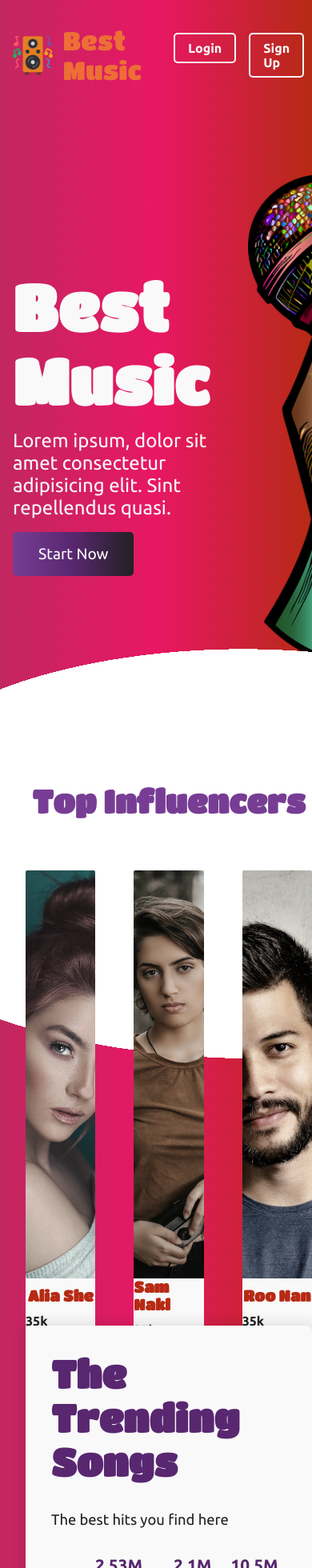
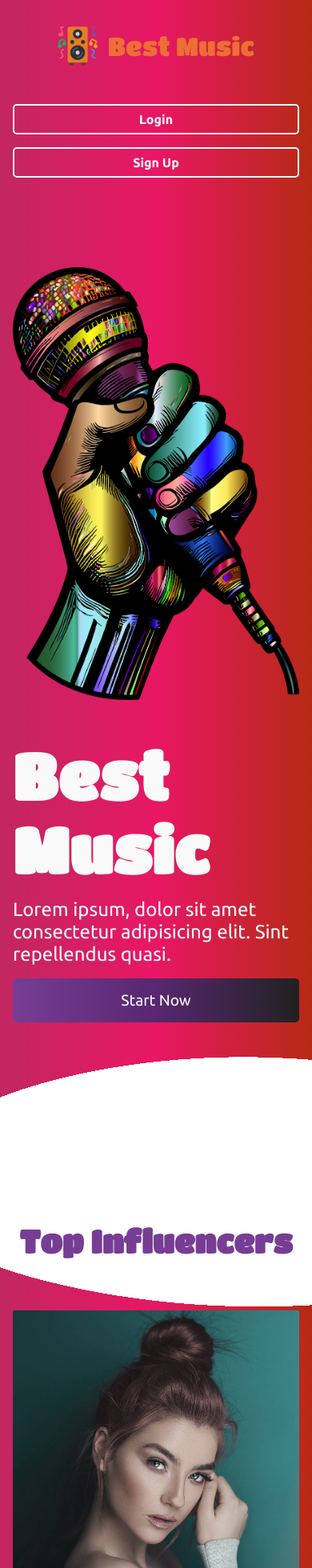
Before and after one commit to adrjmiranda/best-music, a React (Vite) app: page / in a window 390 px wide. Shown: the top 1960 px of the page at 80% size. Built offline with nearby package versions, Linux system fonts and the light colour scheme.

Commit message:
chore: added responsiveness for smaller screens

```diff
--- a/src/components/about/style.module.scss
+++ b/src/components/about/style.module.scss
@@ -9,5 +9,22 @@
 		$rust_red
 	);
 	padding: 450px 0;
-	margin-top: 300px;
+	margin-top: 450px;
+
+	.content {
+		position: absolute;
+		display: flex;
+		flex-direction: column;
+		align-items: center;
+		gap: 5rem;
+	}
+
+	@media screen and (max-width: 1080px) {
+		padding: 0;
+		margin-top: 100px;
+
+		.content {
+			position: relative;
+		}
+	}
 }
--- a/src/components/button/style.module.scss
+++ b/src/components/button/style.module.scss
@@ -16,9 +16,8 @@
 	max-width: fit-content;
 	border-radius: $br_medium;
 	transition: $tr_medium;
-}
 
-.button:hover {
+	&:hover {
 		background-image: linear-gradient(
 			to left,
 			$plum_purple,
@@ -26,3 +25,9 @@
 			$midnight_black
 		);
 	}
+
+	@media screen and (max-width: 1080px) {
+		width: 100%;
+		max-width: none;
+	}
+}
--- a/src/components/footer/style.module.scss
+++ b/src/components/footer/style.module.scss
@@ -1,7 +1,7 @@
 @import '../../sass/base.scss';
 
 .footer {
-	margin-top: 350px;
+	margin-top: 200px;
 	background-image: linear-gradient(
 		to right,
 		$deep_purple,
@@ -28,6 +28,16 @@
 		p {
 			color: $snow_white;
 			font-weight: $fw_small;
+			text-align: center;
+		}
+	}
+
+	@media screen and (max-width: 576px) {
+		.content {
+			.download {
+				width: 100%;
+				flex-direction: column;
+			}
 		}
 	}
 }
--- a/src/components/header/style.module.scss
+++ b/src/components/header/style.module.scss
@@ -48,4 +48,20 @@
 			}
 		}
 	}
+
+	@media screen and (max-width: 1080px) {
+		.content {
+			flex-direction: column-reverse;
+			padding: 80px 0 150px;
+
+			.img {
+				max-height: none;
+
+				img {
+					height: auto;
+					max-width: 100%;
+				}
+			}
+		}
+	}
 }
--- a/src/components/influencer-card/style.module.scss
+++ b/src/components/influencer-card/style.module.scss
@@ -49,4 +49,12 @@
 			color: $midnight_black;
 		}
 	}
+
+	@media screen and (max-width: 1080px) {
+		width: 100%;
+
+		.info {
+			padding: 1.5rem;
+		}
+	}
 }
--- a/src/components/influencers/style.module.scss
+++ b/src/components/influencers/style.module.scss
@@ -1,8 +1,7 @@
 @import '../../sass/base.scss';
 
 .influencers {
-	position: absolute;
-	top: -15rem;
+	position: relative;
 
 	h2 {
 		font-size: 2.5rem;
@@ -20,4 +19,10 @@
 		justify-content: center;
 		gap: 3rem;
 	}
+
+	@media screen and (max-width: 1080px) {
+		.content {
+			flex-direction: column;
+		}
+	}
 }
--- a/src/components/navbar/style.module.scss
+++ b/src/components/navbar/style.module.scss
@@ -31,4 +31,17 @@
 			gap: 1rem;
 		}
 	}
+
+	@media screen and (max-width: 576px) {
+		flex-direction: column;
+		gap: 3rem;
+
+		.menu {
+			width: 100%;
+
+			ul {
+				flex-direction: column;
+			}
+		}
+	}
 }
--- a/src/components/statistics/style.module.scss
+++ b/src/components/statistics/style.module.scss
@@ -1,9 +1,8 @@
 @import '../../sass/base.scss';
 
 .statistics {
-	position: absolute;
+	position: relative;
 	z-index: 1;
-	bottom: -250px;
 
 	.content {
 		background-color: $snow_white;
@@ -70,4 +69,17 @@
 			}
 		}
 	}
+
+	@media screen and (max-width: 1080px) {
+		.content {
+			flex-direction: column;
+
+			.img {
+				img {
+					max-width: 100%;
+					height: auto;
+				}
+			}
+		}
+	}
 }
--- a/src/sass/_elements.scss
+++ b/src/sass/_elements.scss
@@ -19,8 +19,14 @@
 	align-items: center;
 	justify-content: center;
 	gap: 0.5rem;
+
+	&:hover {
+		background-color: rgba(255, 255, 255, 0.3);
+	}
+
+	@media screen and (max-width: 576px) {
+		width: 100%;
+		max-width: none;
+		flex: 1;
+	}
 }
-
-.btn:hover {
-	background-color: rgba(255, 255, 255, 0.3);
-}
--- a/src/sass/base.scss
+++ b/src/sass/base.scss
@@ -23,4 +23,5 @@ a {
 
 ul {
 	list-style: none;
+	padding-left: 0;
 }
```
Lines whose indentation alone changed are shown as unchanged.
